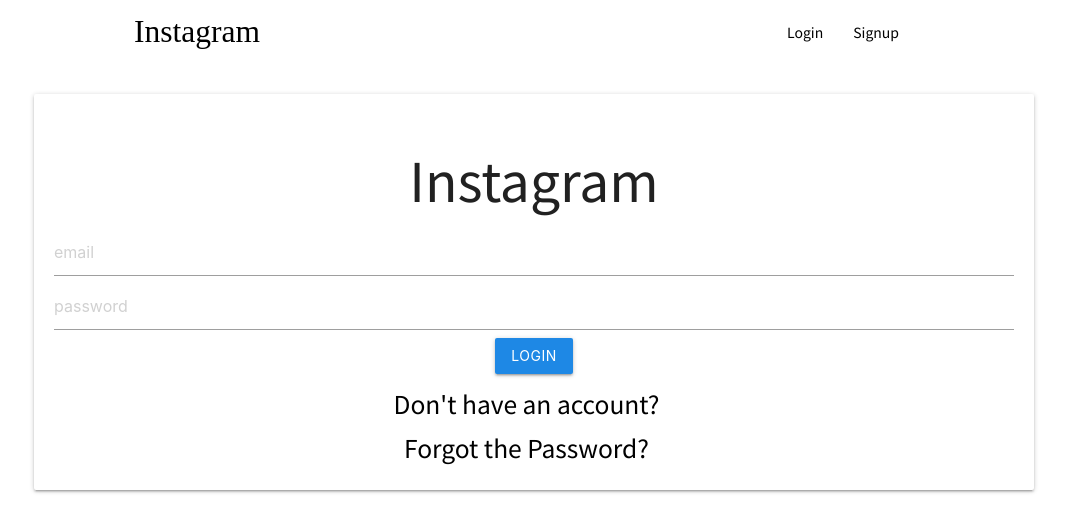
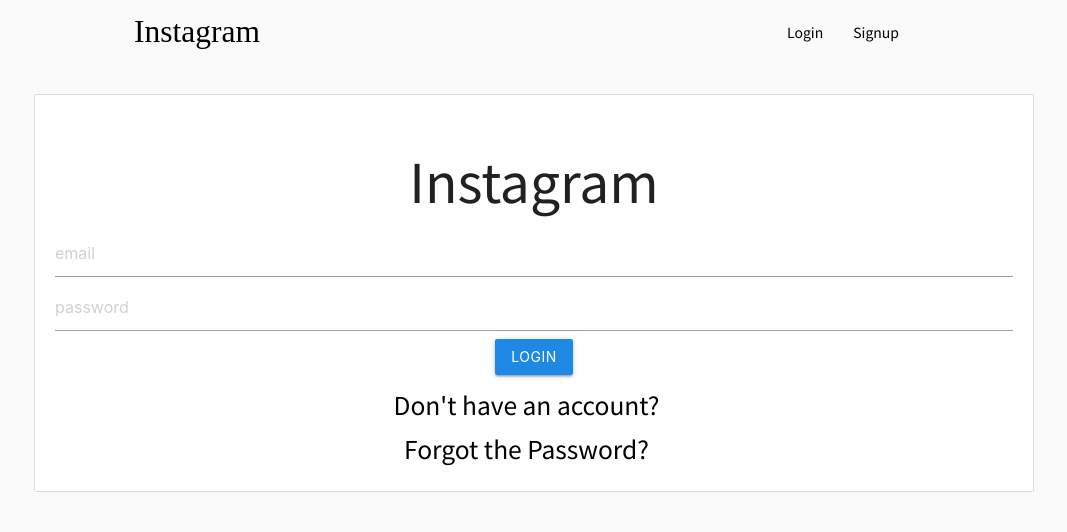
Before and after one commit to ljh9506/MERN-instagram, a React (Create React App) app in the folder client/: page /login in a window 1280 px wide. Shown: the top 532 px of the page, without its empty margins (106-1173 px from the left). Built offline with nearby package versions, Linux system fonts and the light colour scheme; a web font is replaced by a local one.

Commit message:
css revise

```diff
--- a/client/src/App.css
+++ b/client/src/App.css
@@ -5,7 +5,9 @@
   font-family: 'Noto Sans KR', sans-serif;
   box-sizing: border-box;
 }
-
+body {
+  background-color: #fafafa;
+}
 a {
   color: #000 !important;
 }
@@ -14,6 +16,9 @@
 }
 li a {
   font-size: 14px !important;
+}
+.white {
+  background-color: #fafafa !important;
 }
 .brand-logo {
   font-family: 'Grand Hotel', cursive;
@@ -49,6 +54,10 @@
   width: 30%;
   height: 15vh;
   margin-top: 15px;
+}
+.card {
+  box-shadow: none;
+  border: 1px solid rgba(var(--b6a, 219, 219, 219), 1);
 }
 .home-card {
   margin: 25px auto;
```
